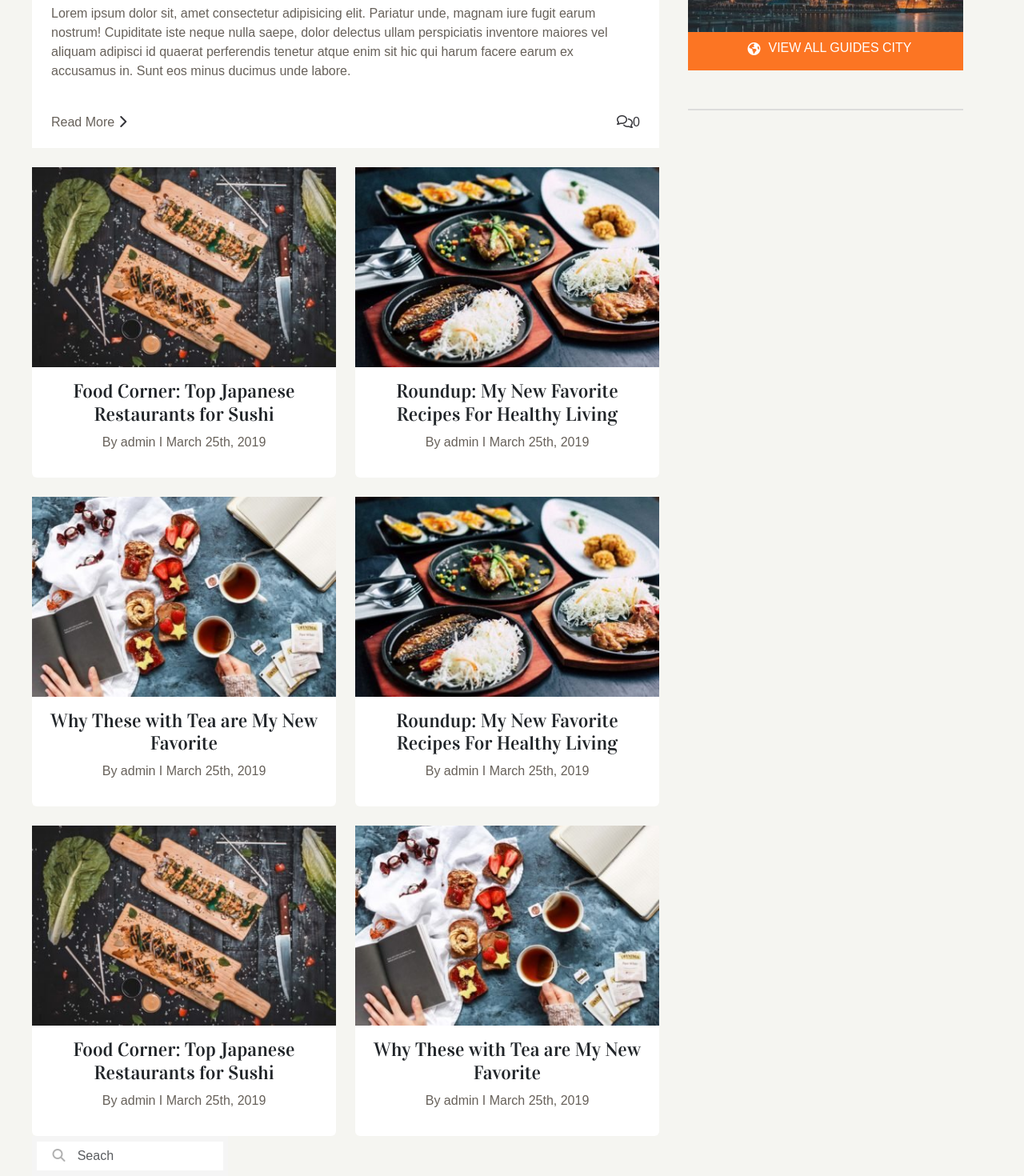
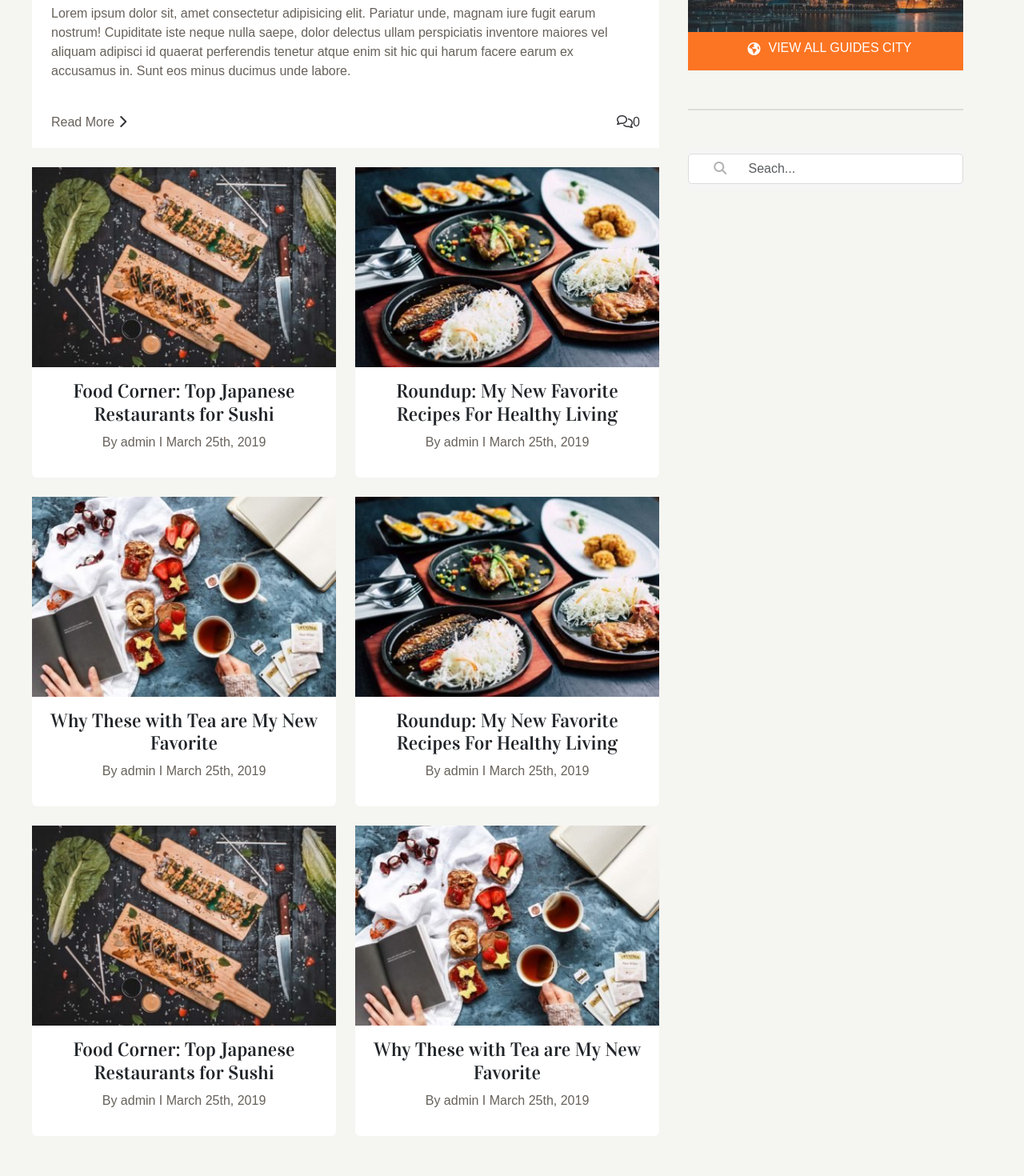
Before and after one commit to manueledigregorio/proj-html-vuejs, a Vue app: page / in a window 1280 px wide. Shown: the part 3790-5260 px from the top of the page at 80% size. After the commit the page ends 5210 px from the top, so only its background shows below. Built offline with nearby package versions, Linux system fonts and the light colour scheme; a web font is replaced by a local one.

Commit message:
[ADD] Search

```diff
--- /dev/null
+++ b/src/components/partials/FarmRight.vue
@@ -0,0 +1,84 @@
+
+<script>
+export default {
+name:'FarmRight'
+}
+</script>
+
+<template>
+  <div class="image-bg">
+    <div class="cont-text text-center">
+      <h5>VIEW OUR LATEST RECIPES</h5>
+    </div>
+  </div>
+
+  <div class="container-down pt-5 position-relative">
+    <img
+      class="w-100"
+      src="/singapore-featured-image-400x263.jpg"
+      alt=""
+    />
+    <div class="text position-absolute">
+      <p>City Guide: Singapore</p>
+    </div>
+    <div>
+      <a class="d-flex justify-content-center pt-2" href="#">
+        <i class="fa-solid fa-earth-americas"></i>
+        <p>VIEW ALL GUIDES CITY</p>
+      </a>
+    </div>
+  </div>
+
+  <div class="line mt-5"></div>
+</template>
+
+
+<style lang="scss" scoped>
+@use "../../sass/partials/variabiles.scss" as *;
+
+.image-bg {
+    background-image: url(public/ad-bg.jpg);
+    background-size: cover;
+    background-position: center;
+    height: 410px;
+    width: 100%; /* Imposta la larghezza al 100% */
+    margin-top: 80px;
+
+    .cont-text {
+      width: 100%;
+      height: 100%;
+      padding: 160px 120px;
+
+      h5 {
+        line-height: 1.9rem;
+      }
+    }
+  }
+
+.container-down {
+  .text {
+    top: 170px;
+    background-color: rgba(0, 0, 0, 0.8);
+
+    p {
+      font-size: 1.3rem;
+      color: $white;
+      margin: 8px 15px;
+    }
+  }
+
+  a {
+    background-color: $orange;
+    color: $white;
+  }
+
+  i {
+    margin: 5px 10px;
+  }
+}
+.line {
+  border: 1px solid gainsboro;
+}
+
+
+</style>
--- a/src/components/partials/FarmTable.vue
+++ b/src/components/partials/FarmTable.vue
@@ -2,6 +2,8 @@
 import BigCard from "./BigCard.vue";
 import { CardTwo } from "../../data/partials/bigCard";
 import FarmTableDown from "./FarmTableDown.vue";
+import Seach from "./Seach.vue";
+import FarmRight from "./FarmRight.vue"
 export default {
   name: "FarmTable",
   data() {
@@ -12,6 +14,8 @@ export default {
   components: {
     BigCard,
     FarmTableDown,
+    Seach,
+    FarmRight,
   },
 };
 </script>
@@ -35,6 +39,7 @@ export default {
       </div>
     </div>
     <div class="row w-100">
+      <!--COLONNA DI DESTRA 8-->
       <div class="col-8 p-0">
         <div class="mycontainer">
           <BigCard
@@ -55,36 +60,22 @@ export default {
         </div>
         <FarmTableDown />
       </div>
+      <!-- CHIUSURA COLONNA DI DESTRA 8-->
 
+      <!--COLONNA DI SINISTRA 4-->
       <div class="col-4">
         <div class="container-right ms-4">
-          <div class="image-bg">
-            <div class="cont-text text-center">
-              <h5>VIEW OUR LATEST RECIPES</h5>
-            </div>
-          </div>
+          <FarmRight />
+          <Seach />
+        </div>
 
-          <div class="container-down pt-5 position-relative">
-            <img
-              class="w-100"
-              src="/singapore-featured-image-400x263.jpg"
-              alt=""
-            />
-            <div class="text position-absolute">
-              <p>City Guide: Singapore</p>
-            </div>
-            <div>
-              <a class="d-flex justify-content-center pt-2" href="#">
-                <i class="fa-solid fa-earth-americas"></i>
-                <p>VIEW ALL GUIDES CITY</p>
-              </a>
-            </div>
-          </div>
 
-          <div class="line mt-5"></div>
-        </div>
       </div>
+      <!-- CHIUSURA COLONNA DI SINISTRA 4-->
+
+
     </div>
+
   </div>
 </template>
 
@@ -120,50 +111,5 @@ export default {
       }
     }
   }
-
-  .image-bg {
-    background-image: url(public/ad-bg.jpg);
-    background-size: cover;
-    background-position: center;
-    height: 410px;
-    width: 100%; /* Imposta la larghezza al 100% */
-    margin-top: 80px;
-
-    .cont-text {
-      width: 100%;
-      height: 100%;
-      padding: 160px 120px;
-
-      h5 {
-        line-height: 1.9rem;
-      }
-    }
-  }
-
-  .container-down {
-    .text {
-      top: 170px;
-      background-color: rgba(0, 0, 0, 0.8);
-
-      p {
-        font-size: 1.3rem;
-        color: $white;
-        margin: 8px 15px;
-      }
-    }
-
-    a {
-      background-color: $orange;
-      color: $white;
-    }
-
-    i {
-      margin: 5px 10px;
-    }
-  }
-
-  .line {
-    border: 1px solid gainsboro;
-  }
 }
 </style>
--- a/src/components/partials/FarmTableDown.vue
+++ b/src/components/partials/FarmTableDown.vue
@@ -17,66 +17,22 @@ export default {
 
 <template>
   <div class="row">
+    <div
+      v-for="(items, index) in cardFarmDown"
+      :key="index"
+      class="col-6 pt-2 ">
+      <Card :cards="items"/>
 
-      <div
-        v-for="(items, index) in cardFarmDown"
-        :key="index"
-        class="col-6 pt-2 ">
-        <Card
 
-          :cards="items"
-        />
-      </div>
-    <div class="col-4">
-
-      <div class="search d-flex align-items-center justify-content-center">
-          <div class="header-center px-3 d-flex align-items-center ">
-            <div class="t-search">
-              <i class="fa-solid fa-magnifying-glass"></i>
-            </div>
-            <div class="form-search">
-              <input
-                v-model="search"
-                class="form-control custom-input me-2" type="search"
-                placeholder="Seach" aria-label="Search"
-              />
-            </div>
-          </div>
-        </div>
 
     </div>
-
-
   </div>
 
 </template>
 
 <style lang="scss" scoped>
 
-.search {
-  background-color: whitesmoke;
-  width: 100%;
-  height: 50px;
 
-  .header-center {
-    background-color: white;
-    width: 95%;
-
-     i{
-      color: #B1B1B1;
-    }
-  }
-  .t-search{
-    width: 15%;
-    text-align: center;
-  }
-
-  .custom-input {
-    background-color: white;
-    box-shadow: none;
-    border: none;
-  }
-}
 
 
 </style>
--- /dev/null
+++ b/src/components/partials/Seach.vue
@@ -0,0 +1,57 @@
+<script>
+export default {
+name: 'Search',
+}
+</script>
+
+<template>
+
+<div class="search mt-5 d-flex align-items-center justify-content-center">
+  <div class="header-center px-3 d-flex align-items-center ">
+    <div class="t-search">
+      <i class="fa-solid fa-magnifying-glass"></i>
+    </div>
+    <div class="form-search">
+      <input
+        v-model="search"
+        class="form-control custom-input me-2" type="search"
+        placeholder="Seach..." aria-label="Search"
+      />
+    </div>
+  </div>
+</div>
+
+
+</template>
+
+
+<style lang="scss" scoped>
+
+.search {
+  background-color: whitesmoke;
+  width: 100%;
+  height: 50px;
+
+  .header-center {
+    background-color: white;
+    width: 100%;
+    border: 1px solid gainsboro;
+    border-radius: 5px;
+
+     i{
+      color: #B1B1B1;
+    }
+  }
+  .t-search{
+    width: 15%;
+    text-align: center;
+  }
+
+  .custom-input {
+  background-color: white;
+  box-shadow: none;
+  border: none;
+  }
+}
+
+</style>
```
